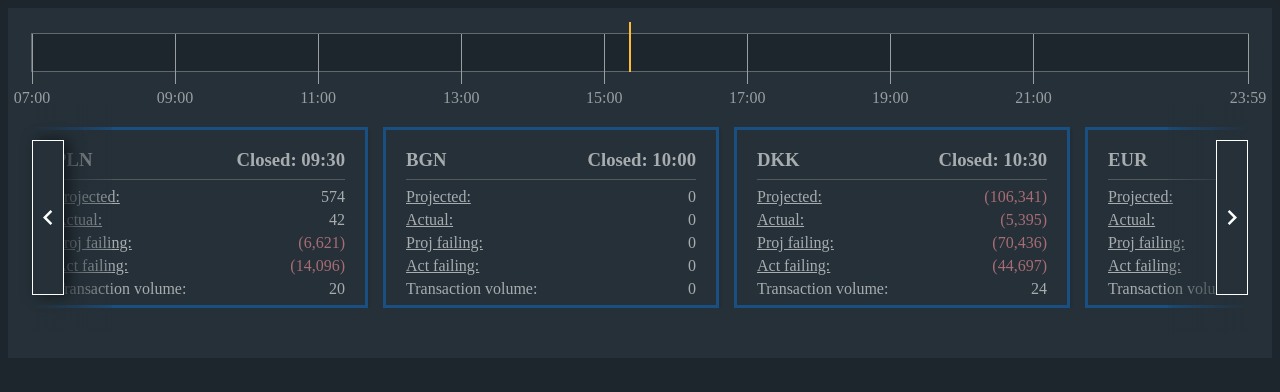
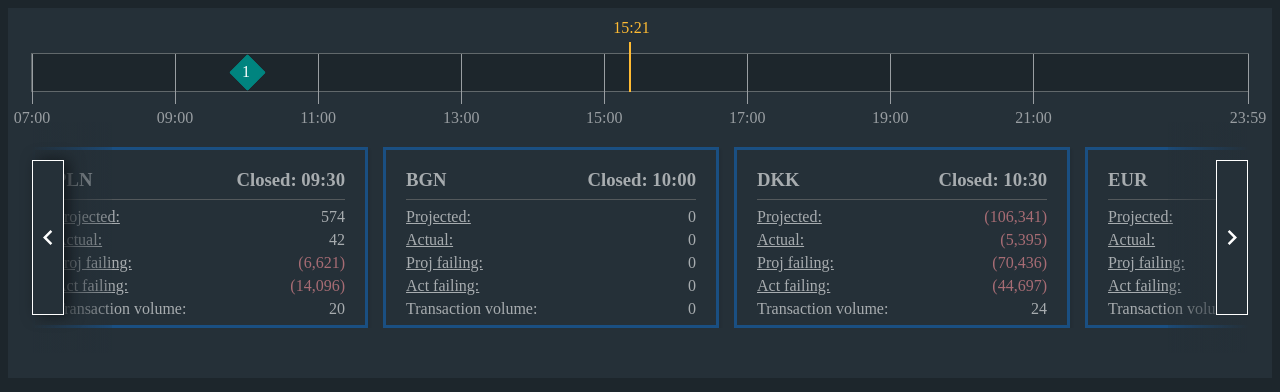
Before and after one commit to asprincean/training, a React (Create React App) app: page / in a window 1280 px wide. Shown: the top 392 px of the page. Built offline with nearby package versions, Linux system fonts and the light colour scheme.

Commit message:
Diamond Update

```diff
--- a/src/App.js
+++ b/src/App.js
@@ -1,8 +1,11 @@
 import styled from 'styled-components';
 import KpiList from './components/KpiList';
 import Timeline from './components/Timeline';
+import { useState } from 'react';
 
 function App() {
+  const [selectedCard, setSelectedCard] = useState(false);
+
   return (
     <StyledWrapper className="App">
       <Timeline />
--- /dev/null
+++ b/src/components/Diamond.jsx
@@ -0,0 +1,38 @@
+import React from 'react';
+import styled from 'styled-components';
+
+function Diamond({ findOcc, getTimePercentage }) {
+  return (
+    <div>
+      {findOcc.map((item) => (
+        <StyledDiamondShape>
+          <StyledItemCount>{item.occurrence}</StyledItemCount>
+        </StyledDiamondShape>
+      ))}
+    </div>
+  );
+}
+
+export default Diamond;
+
+const StyledDiamondShape = styled.div`
+  display: flex;
+  flex-direction: column;
+  position: absolute;
+  left: 16.7%;
+  z-index: 100;
+  background: #00847f;
+  height: 25px;
+  top: 6px;
+  transform: rotate(45deg);
+  width: 25px;
+`;
+const StyledItemCount = styled.div`
+  color: white;
+  height: 25px;
+  position: absolute;
+  top: 10%;
+  left: 5%;
+  transform: rotate(-45deg);
+  width: 25px;
+`;
--- a/src/components/Kpi.jsx
+++ b/src/components/Kpi.jsx
@@ -29,6 +29,7 @@ function Kpi({ currency }) {
     borderColor = '#00847f';
   }
   console.log(currentTime);
+
   return (
     <StyledWrapper borderColor={borderColor} opacity={opacity}>
       <StyledRow>
@@ -73,7 +74,6 @@ function Kpi({ currency }) {
 }
 
 export default Kpi;
-
 const StyledWrapper = styled.div`
   display: inline-block;
   border: 3px solid ${(props) => props.borderColor};
--- a/src/components/KpiList.jsx
+++ b/src/components/KpiList.jsx
@@ -48,6 +48,7 @@ function KpiList() {
       </svg>
     );
   };
+
   return (
     <StyledContainer>
       <StyledSlider ref={inputRef}>
--- a/src/components/Timeline.jsx
+++ b/src/components/Timeline.jsx
@@ -1,5 +1,7 @@
 import React, { useState } from 'react';
 import styled from 'styled-components';
+import currencyList from './../data/kpiData';
+import Diamond from './Diamond';
 
 function Timeline() {
   // add function for formatting hour 09:00
@@ -24,10 +26,12 @@ function Timeline() {
 
   const [dateTime, setDateTime] = useState();
 
+  // Create interval to set time every minute
   React.useEffect(() => {
+    setDateTime(new Date());
     const timer = setInterval(() => {
       setDateTime(new Date());
-    }, 1000);
+    }, 60000);
 
     return () => {
       clearInterval(timer);
@@ -35,17 +39,49 @@ function Timeline() {
   }, []);
 
   // get current time
-
   let hour = addZero(dateTime?.getHours());
   let minute = addZero(dateTime?.getMinutes());
   let currentTime = hour + ':' + minute;
   console.log(currentTime);
   console.log(dateTime);
 
+  // set position for timelines
   const getTimePercentage = (hour, minute) => {
     return ((hour - 7) / 17 + minute / 60 / 17) * 100;
   };
 
+  // count number of occurrences of repeated times
+  function findOcc(currencyList, key) {
+    let arr2 = [];
+
+    currencyList.forEach((x) => {
+      // Checking if there is any object in arr2
+      // which contains the key value
+      if (
+        arr2.some((val) => {
+          return val[key] == x[key];
+        })
+      ) {
+        // If yes! then increase the occurrence by 1
+        arr2.forEach((k) => {
+          if (k[key] === x[key]) {
+            k['occurrence']++;
+          }
+        });
+      } else {
+        // If not! Then create a new object initialize
+        // it with the present iteration key's value and
+        // set the occurrence to 1
+        let a = {};
+        a[key] = x[key];
+        a['occurrence'] = 1;
+        arr2.push(a);
+      }
+    });
+
+    return arr2;
+  }
+  let key = 'time';
   return (
     <StyledWrapper>
       <StyledTimeLines>
@@ -59,12 +95,21 @@ function Timeline() {
           </StyledHourContainer>
         ))}
         {hour && minute ? (
-          <CurrentTimeLine
+          <StyledCurrentHourContainer
             currentTimeOffset={getTimePercentage(hour, minute)}
-          />
+          >
+            <CurrentTimeLine />
+            <StyledCurrentTime>{currentTime}</StyledCurrentTime>
+          </StyledCurrentHourContainer>
         ) : (
           <></>
         )}
+        <div>
+          <Diamond
+            findOcc={findOcc(currencyList, key)}
+            currentTime={currentTime}
+          />
+        </div>
       </StyledTimeLines>
     </StyledWrapper>
   );
@@ -76,13 +121,12 @@ const StyledWrapper = styled.div`
   width: 95vw;
   height: 37px;
   background-color: #1d262c;
-  margin-bottom: 30px;
+  margin: 20px 0 30px 0;
   border: #d7d8d65e solid 1px;
 `;
 
 const StyledTimeLines = styled.div`
   display: flex;
-
   position: relative;
 `;
 const StyledHourLine = styled.div`
@@ -99,9 +143,16 @@ const StyledTime = styled.p`
   color: #999ea2;
 `;
 
+const StyledCurrentTime = styled.p`
+  font-size: 1rem;
+  margin: 5px 0 0 0;
+  position: relative;
+  transform: translate(-16px, -40px);
+  color: #ffbb33;
+`;
+
 const CurrentTimeLine = styled.div`
   position: absolute;
-  left: ${(props) => `${props.currentTimeOffset}%`};
   height: 50px;
   width: 1.5px;
   background-color: #ffbb33;
@@ -113,7 +164,13 @@ const StyledHourContainer = styled.div`
   display: flex;
   flex-direction: column;
   position: absolute;
-  position: absolute;
   left: ${(props) => `${props.timeOffset}%`};
   z-index: 100;
 `;
+const StyledCurrentHourContainer = styled.div`
+  display: flex;
+  flex-direction: column;
+  position: absolute;
+  left: ${(props) => `${props.currentTimeOffset}%`};
+  z-index: 100;
+`;
```
Also changed, not shown: src/svg/Diamond.jsx (deleted, +0 -27 lines).
